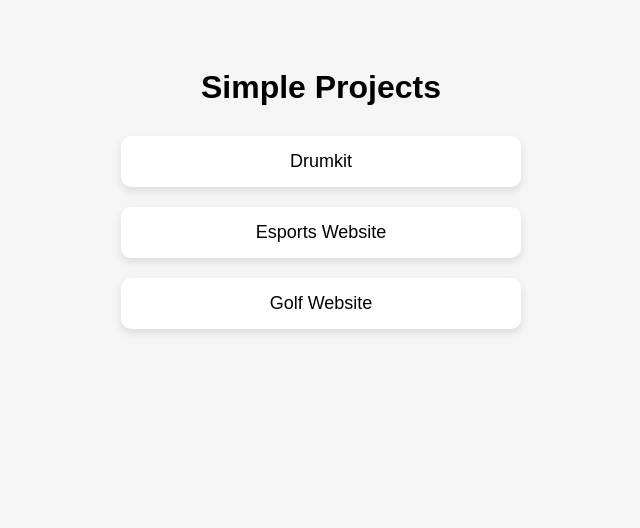
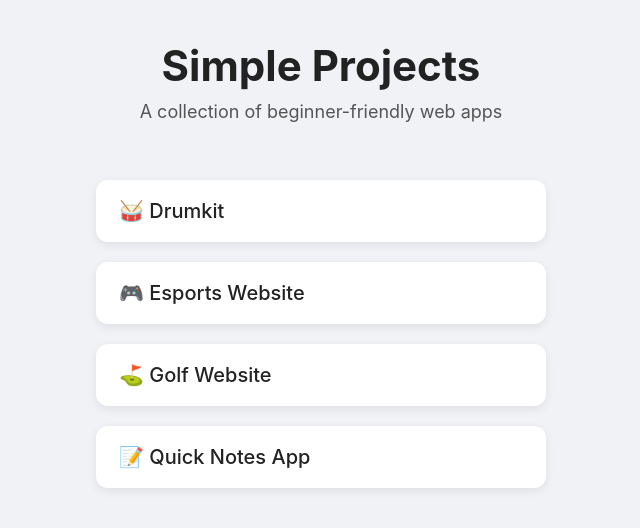
Before and after one commit to cynox-66/simple_projects, a plain HTML site: page index.html in a window 1280 px wide. Shown: the whole page, without its empty margins (319-959 px from the left). Drawn offline with Linux system fonts and the light colour scheme.

Commit message:
changes made to the porject list and added a new project

```diff
--- a/index.html
+++ b/index.html
@@ -4,47 +4,20 @@
   <meta charset="UTF-8" />
   <meta name="viewport" content="width=device-width, initial-scale=1.0" />
   <title>Simple Projects</title>
-  <style>
-    body {
-      font-family: Arial, sans-serif;
-      background: #f5f5f5;
-      padding: 40px;
-      text-align: center;
-    }
-    h1 {
-      margin-bottom: 30px;
-    }
-    .project-list {
-      display: flex;
-      flex-direction: column;
-      gap: 20px;
-      max-width: 400px;
-      margin: auto;
-    }
-    a {
-      display: block;
-      padding: 15px;
-      background: white;
-      border-radius: 10px;
-      text-decoration: none;
-      color: #000;
-      font-size: 18px;
-      box-shadow: 0 4px 8px rgba(0,0,0,0.1);
-      transition: 0.2s ease;
-    }
-    a:hover {
-      transform: translateY(-4px);
-      box-shadow: 0 6px 14px rgba(0,0,0,0.15);
-    }
-  </style>
+  <link rel="stylesheet" href="main-style.css">
 </head>
 <body>
-  <h1>Simple Projects</h1>
 
-  <div class="project-list">
-    <a href="drumkit/">Drumkit</a>
-    <a href="esports-website/">Esports Website</a>
-    <a href="golf-website/">Golf Website</a>
+  <header>
+    <h1>Simple Projects</h1>
+    <p class="subtitle">A collection of beginner-friendly web apps</p>
+  </header>
+
+  <div class="projects-container">
+    <a href="drumkit/" class="project-card">🥁 Drumkit</a>
+    <a href="esports-website/" class="project-card">🎮 Esports Website</a>
+    <a href="golf-website/" class="project-card">⛳ Golf Website</a>
+    <a href="Quick notes app/" class="project-card">📝 Quick Notes App</a>
   </div>
 
 </body>
--- /dev/null
+++ b/main-style.css
@@ -0,0 +1,55 @@
+body {
+  margin: 0;
+  padding: 40px 20px;
+  background: #f0f2f5;
+  font-family: "Inter", Arial, sans-serif;
+  color: #333;
+  display: flex;
+  flex-direction: column;
+  align-items: center;
+}
+
+header {
+  text-align: center;
+  margin-bottom: 40px;
+}
+
+h1 {
+  font-size: 42px;
+  margin: 0;
+  color: #222;
+}
+
+.subtitle {
+  margin-top: 10px;
+  font-size: 18px;
+  color: #555;
+}
+
+.projects-container {
+  display: flex;
+  flex-direction: column;
+  gap: 20px;
+  width: 100%;
+  max-width: 450px;
+}
+
+.project-card {
+  display: block;
+  padding: 18px 22px;
+  background: white;
+  border-radius: 12px;
+  text-decoration: none;
+  color: #222;
+  font-size: 20px;
+  font-weight: 500;
+  box-shadow: 0 3px 10px rgba(0,0,0,0.08);
+  transition: 0.25s ease;
+  border: 1px solid transparent;
+}
+
+.project-card:hover {
+  transform: translateY(-5px);
+  box-shadow: 0 5px 16px rgba(0,0,0,0.12);
+  border-color: #d0d0d0;
+}
```
